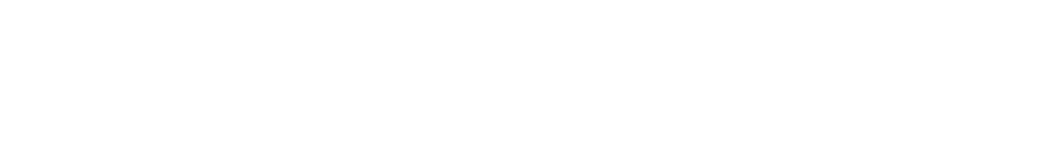
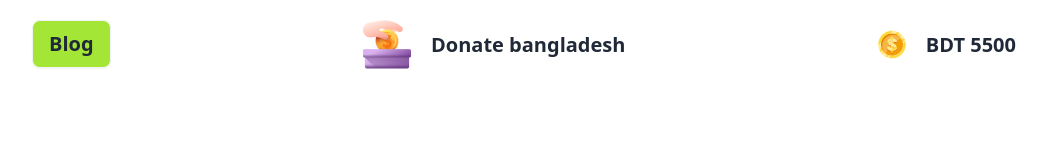
Before and after one commit to rajiasultanashraboni/B10A5-DOM-Quest-Build-and-Manipulate-main, a plain HTML site: page index.html in a window 1280 px wide. Shown: the whole page, without its empty margins (116-1163 px from the left). Drawn offline with nearby package versions, Linux system fonts and the light colour scheme.

Commit message:
navbar section is completed here

```diff
--- a/index.html
+++ b/index.html
@@ -9,8 +9,24 @@
 </head>
 <body>
     <!-- navbar section is started here  -->
-     <nav>
+     <nav class="w-[80%] mx-auto p-5">
+        <div class="flex justify-between">
+            <div>
+                <button class="btn bg-lime-400 font-bold text-xl">Blog</button>
+            </div>
+            <div class="flex gap-5 items-center">
+                <img src="./assets/logo.png" alt="">
+                <p class="text-xl font-bold">Donate bangladesh</p>
+            </div>
+
+            <div class="flex gap-5 items-center">
+                <img src="./assets/coin.png" alt="">
+                <p class="font-bold text-xl">BDT 5500</p>
+            </div>
+
+        </div>
 
      </nav>
+     <!-- navbar section is ends here  -->
 </body>
 </html>
```
